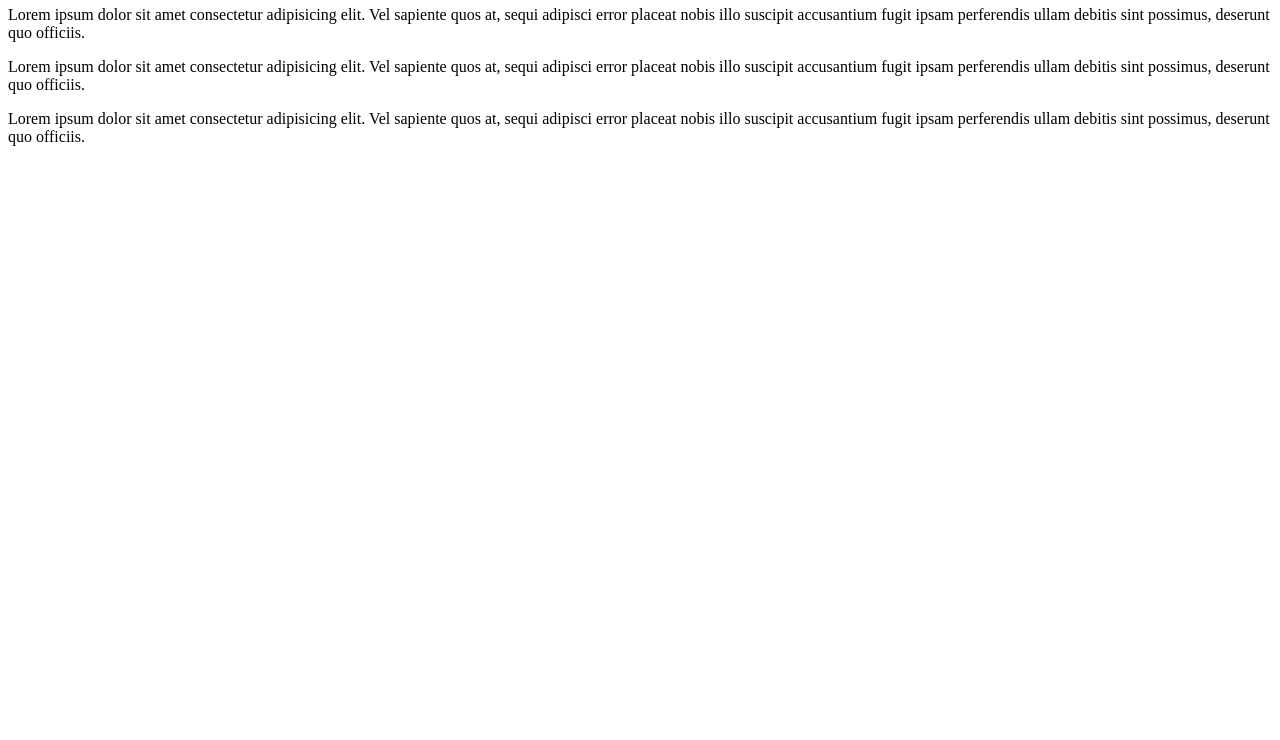
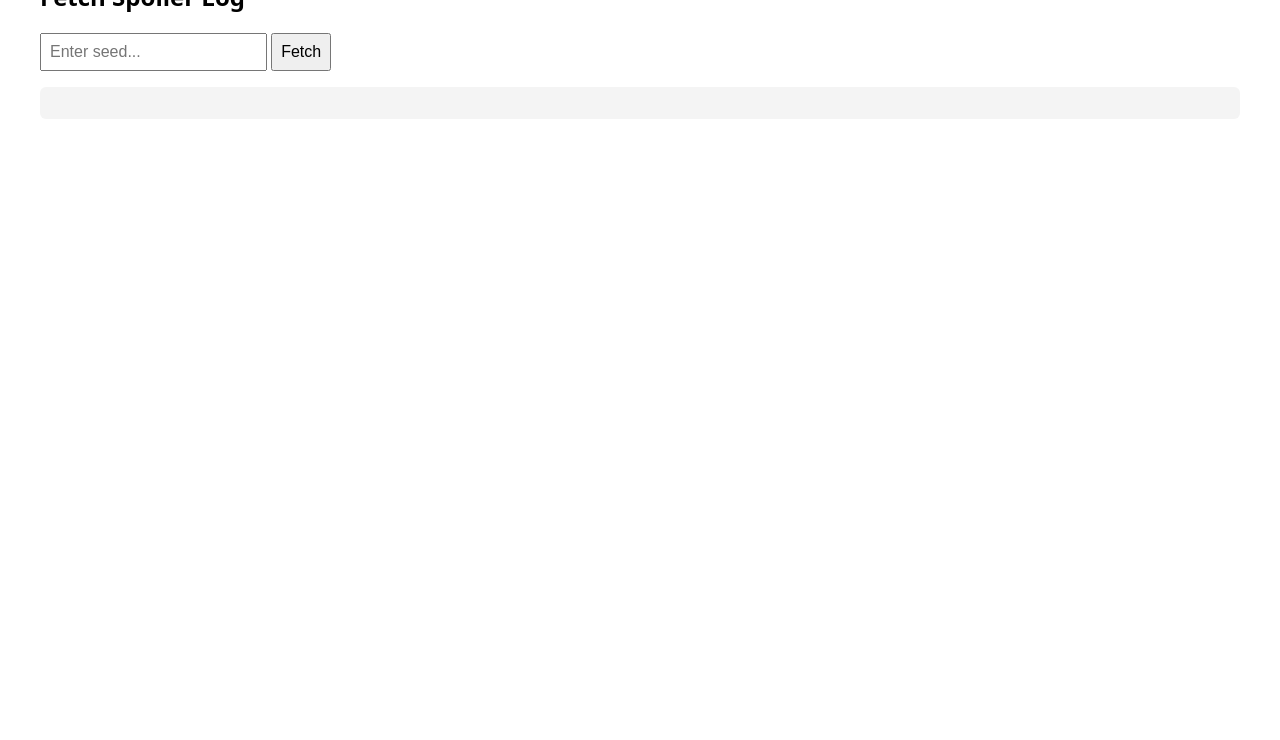
Before and after one commit to SantanaDVX/ArchipelagoAssistant, a plain HTML site: page index.html in a window 1280 px wide. Shown: the part 60-800 px from the top of the page. Drawn offline with Linux system fonts and the light colour scheme.

Commit message:
Init setup

```diff
--- a/index.html
+++ b/index.html
@@ -3,11 +3,18 @@
     <meta charset="UTF-8">
     <meta name="viewport" content="width=device-width, initial-scale=1.0">
     <title>Document</title>
+    <link rel="stylesheet" href="styles.css">
 </head>
 <body>
-    <h1>Testing!</h1>
-    <p>Lorem ipsum dolor sit amet consectetur adipisicing elit. Vel sapiente quos at, sequi adipisci error placeat nobis illo suscipit accusantium fugit ipsam perferendis ullam debitis sint possimus, deserunt quo officiis.</p>
-    <p>Lorem ipsum dolor sit amet consectetur adipisicing elit. Vel sapiente quos at, sequi adipisci error placeat nobis illo suscipit accusantium fugit ipsam perferendis ullam debitis sint possimus, deserunt quo officiis.</p>
-    <p>Lorem ipsum dolor sit amet consectetur adipisicing elit. Vel sapiente quos at, sequi adipisci error placeat nobis illo suscipit accusantium fugit ipsam perferendis ullam debitis sint possimus, deserunt quo officiis.</p>
+
+  <h2>Fetch Spoiler Log</h2>
+
+  <input id="inputValue" placeholder="Enter seed..." />
+  <button id="fetchBtn">Fetch</button>
+
+  <pre id="output"></pre>
+
+  <script src="main.js" defer></script>
+
 </body>
 </html>
--- a/styles.css
+++ b/styles.css
@@ -1,4 +1,19 @@
+
 body {
-    margin: 0;
-    text-align: center;
+    font-family: system-ui, sans-serif;
+    padding: 2rem;
 }
+
+input, button {
+    padding: 0.5rem;
+    font-size: 1rem;
+}
+
+pre {
+    margin-top: 1rem;
+    padding: 1rem;
+    background: #f4f4f4;
+    border-radius: 6px;
+    white-space: pre-wrap;
+    word-break: break-word;
+}
```
